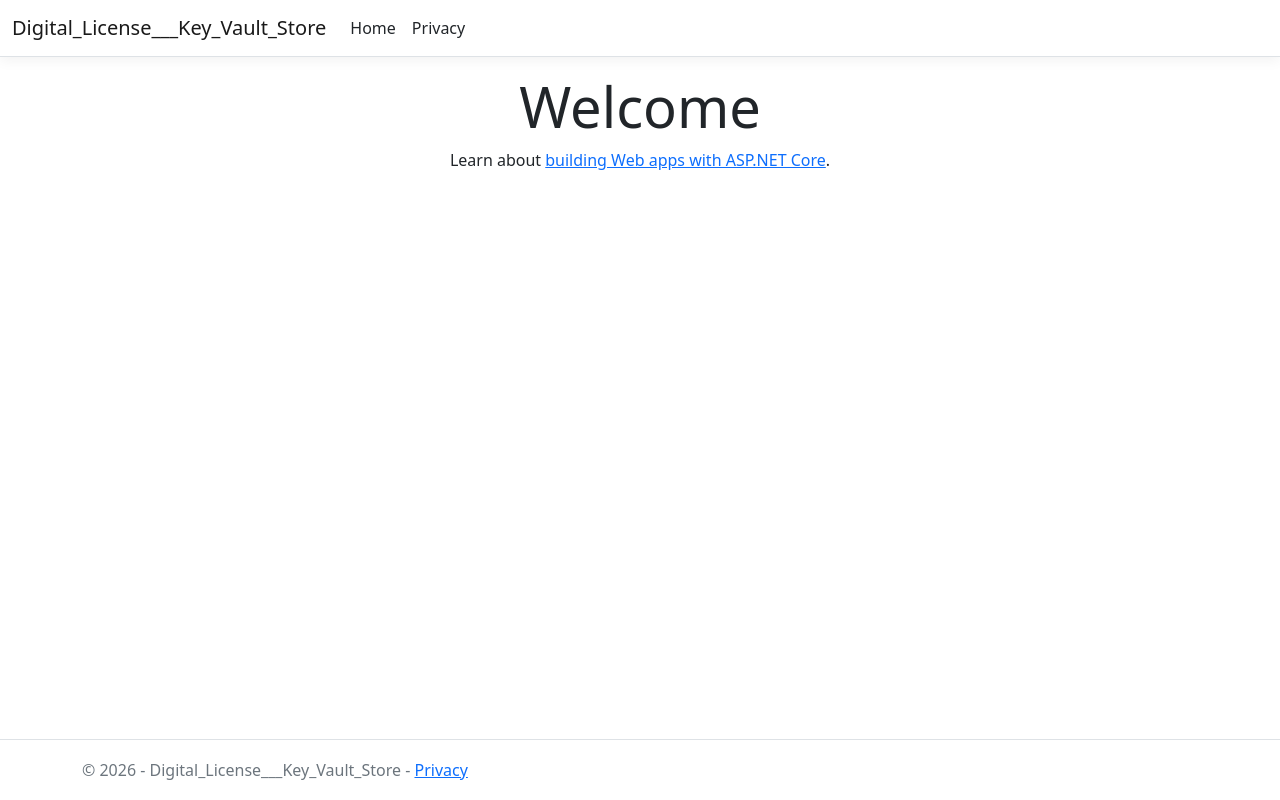
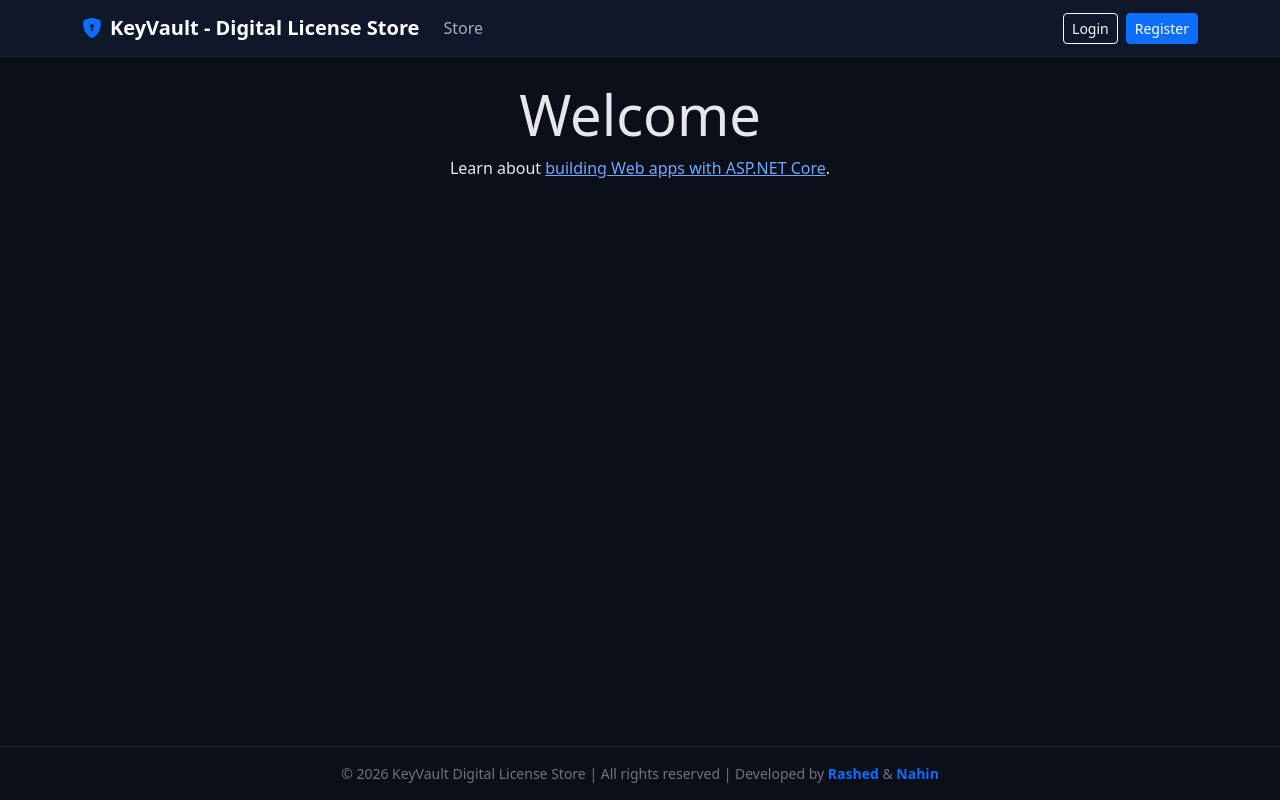
Before and after one commit to zuirez/Digital-License-Key-Vault-Store---e-commerce-, an ASP.NET Core app: page / in a window 1280 px wide. Run offline with ASP.NET Core 8, Linux system fonts and the light colour scheme; style sheets or scripts are compiled from the project's sources.

Commit message:
Changed to dark theme

```diff
--- a/Digital License & Key Vault Store/Digital License & Key Vault Store/Views/Shared/_Layout.cshtml
+++ b/Digital License & Key Vault Store/Digital License & Key Vault Store/Views/Shared/_Layout.cshtml
@@ -1,49 +1,103 @@
+@using Microsoft.AspNetCore.Http
+@{
+    var userName = Context.Session.GetString("UserName");
+    var userRole = Context.Session.GetString("UserRole");
+}
 <!DOCTYPE html>
-<html lang="en">
+<html lang="en" data-bs-theme="dark">
 <head>
     <meta charset="utf-8" />
     <meta name="viewport" content="width=device-width, initial-scale=1.0" />
-    <title>@ViewData["Title"] - Digital_License___Key_Vault_Store</title>
-    <link rel="stylesheet" href="~/lib/bootstrap/dist/css/bootstrap.min.css" />
-    <link rel="stylesheet" href="~/css/site.css" asp-append-version="true" />
-    <link rel="stylesheet" href="~/Digital_License___Key_Vault_Store.styles.css" asp-append-version="true" />
+    <title>@ViewData["Title"] - KeyVault</title>
+    <link href="https://cdn.jsdelivr.net/npm/bootstrap@5.3.3/dist/css/bootstrap.min.css" rel="stylesheet">
+    <link href="https://cdn.jsdelivr.net/npm/bootstrap-icons@1.11.3/font/bootstrap-icons.min.css" rel="stylesheet">
+    <style>
+        body { background-color: #0b0f19; color: #e5e7eb; }
+        .navbar { background-color: #0f172a; border-bottom: 1px solid #1f2937; }
+        .vault-card { background-color: #111827; border: 1px solid #1f2937; transition: transform 0.15s ease, border-color 0.15s ease; }
+        .vault-card:hover { transform: translateY(-3px); border-color: #6366f1; }
+    </style>
 </head>
-<body>
-    <header>
-        <nav class="navbar navbar-expand-sm navbar-toggleable-sm navbar-light bg-white border-bottom box-shadow mb-3">
-            <div class="container-fluid">
-                <a class="navbar-brand" asp-area="" asp-controller="Home" asp-action="Index">Digital_License___Key_Vault_Store</a>
-                <button class="navbar-toggler" type="button" data-bs-toggle="collapse" data-bs-target=".navbar-collapse" aria-controls="navbarSupportedContent"
-                        aria-expanded="false" aria-label="Toggle navigation">
+<body class="d-flex flex-column min-vh-100">
+    <nav class="navbar navbar-expand-lg sticky-top">
+	    <div class="container">
+			<!-- <a class="navbar-brand fw-bold text-white" asp-controller="Store" asp-action="Index"> -->
+		    <a class="navbar-brand fw-bold text-white" asp-controller="" asp-action="">
+			    <i class="bi bi-shield-lock-fill text-primary me-2"></i>KeyVault - Digital License Store
+		    </a>
+		    <button class="navbar-toggler" type="button" data-bs-toggle="collapse" data-bs-target="#mainNav">
 			    <span class="navbar-toggler-icon"></span>
 		    </button>
-                <div class="navbar-collapse collapse d-sm-inline-flex justify-content-between">
-                    <ul class="navbar-nav flex-grow-1">
+		    <div class="collapse navbar-collapse" id="mainNav">
+			    <ul class="navbar-nav me-auto">
 				    <li class="nav-item">
-                            <a class="nav-link text-dark" asp-area="" asp-controller="Home" asp-action="Index">Home</a>
+						<!-- <a class="nav-link" asp-controller="Store" asp-action="Index">Store</a> -->
+					    <a class="nav-link" asp-controller="" asp-action="">Store</a>
 				    </li>
+				    @if (!string.IsNullOrEmpty(userName))
+				    {
 					    <li class="nav-item">
-                            <a class="nav-link text-dark" asp-area="" asp-controller="Home" asp-action="Privacy">Privacy</a>
+							<!-- a class="nav-link" asp-controller="Vault" asp-action="Index"> -->
+						    <a class="nav-link" asp-controller="" asp-action="">
+							    <i class="bi bi-key me-1"></i>My Vault
+						    </a>
 					    </li>
+				    }
+				    @if (userRole == "Admin" || userRole == "Staff")
+				    {
+					    <li class="nav-item">
+							<!-- <a class="nav-link text-warning" asp-controller="Admin" asp-action="Products"> -->
+						    <a class="nav-link text-warning" asp-controller="" asp-action="">
+							    <i class="bi bi-gear me-1"></i>Admin Panel
+						    </a>
+					    </li>
+				    }
 			    </ul>
+			    <div class="d-flex align-items-center gap-2">
+				    @if (string.IsNullOrEmpty(userName))
+				    {
+						<!-- <a class="btn btn-outline-light btn-sm" asp-controller="Account" asp-action="Login">Login</a> -->
+					    <a class="btn btn-outline-light btn-sm" asp-controller="" asp-action="">Login</a>
+						<!-- <a class="btn btn-primary btn-sm" asp-controller="Account" asp-action="Register">Register</a> -->
+					    <a class="btn btn-primary btn-sm" asp-controller="" asp-action="">Register</a>
+				    }
+				    else
+				    {
+					    <span class="text-secondary small me-2">
+						    <i class="bi bi-person-circle me-1"></i>@userName (@userRole)
+					    </span>
+						<!-- <a class="btn btn-outline-danger btn-sm" asp-controller="Account" asp-action="Logout">Logout</a> -->
+					    <a class="btn btn-outline-danger btn-sm" asp-controller="" asp-action="">Logout</a>
+				    }
+			    </div>
 		    </div>
 	    </div>
     </nav>
-    </header>
-    <div class="container">
-        <main role="main" class="pb-3">
+
+    <main class="container py-4 flex-grow-1">
+        @if (TempData["Success"] != null)
+        {
+            <div class="alert alert-success alert-dismissible fade show">
+                @TempData["Success"]
+                <button type="button" class="btn-close" data-bs-dismiss="alert"></button>
+            </div>
+        }
+        @if (TempData["Error"] != null)
+        {
+            <div class="alert alert-danger alert-dismissible fade show">
+                @TempData["Error"]
+                <button type="button" class="btn-close" data-bs-dismiss="alert"></button>
+            </div>
+        }
+
         @RenderBody()
     </main>
-    </div>
 
-    <footer class="border-top footer text-muted">
-        <div class="container">
-            &copy; 2026 - Digital_License___Key_Vault_Store - <a asp-area="" asp-controller="Home" asp-action="Privacy">Privacy</a>
-        </div>
+    <footer class="border-top border-secondary border-opacity-25 py-3 text-center text-secondary small">
+		© 2026 KeyVault Digital License Store | All rights reserved | Developed by <a class="text-decoration-none fw-semibold text-primary" href="https://www.github.com/zuirez">Rashed</a> & <a class="text-decoration-none fw-semibold text-primary" href="https://www.github.com/junaidNahin">Nahin</a>
     </footer>
-    <script src="~/lib/jquery/dist/jquery.min.js"></script>
-    <script src="~/lib/bootstrap/dist/js/bootstrap.bundle.min.js"></script>
-    <script src="~/js/site.js" asp-append-version="true"></script>
+
+    <script src="https://cdn.jsdelivr.net/npm/bootstrap@5.3.3/dist/js/bootstrap.bundle.min.js"></script>
     @await RenderSectionAsync("Scripts", required: false)
 </body>
 </html>
```
Lines whose indentation alone changed are shown as unchanged.
